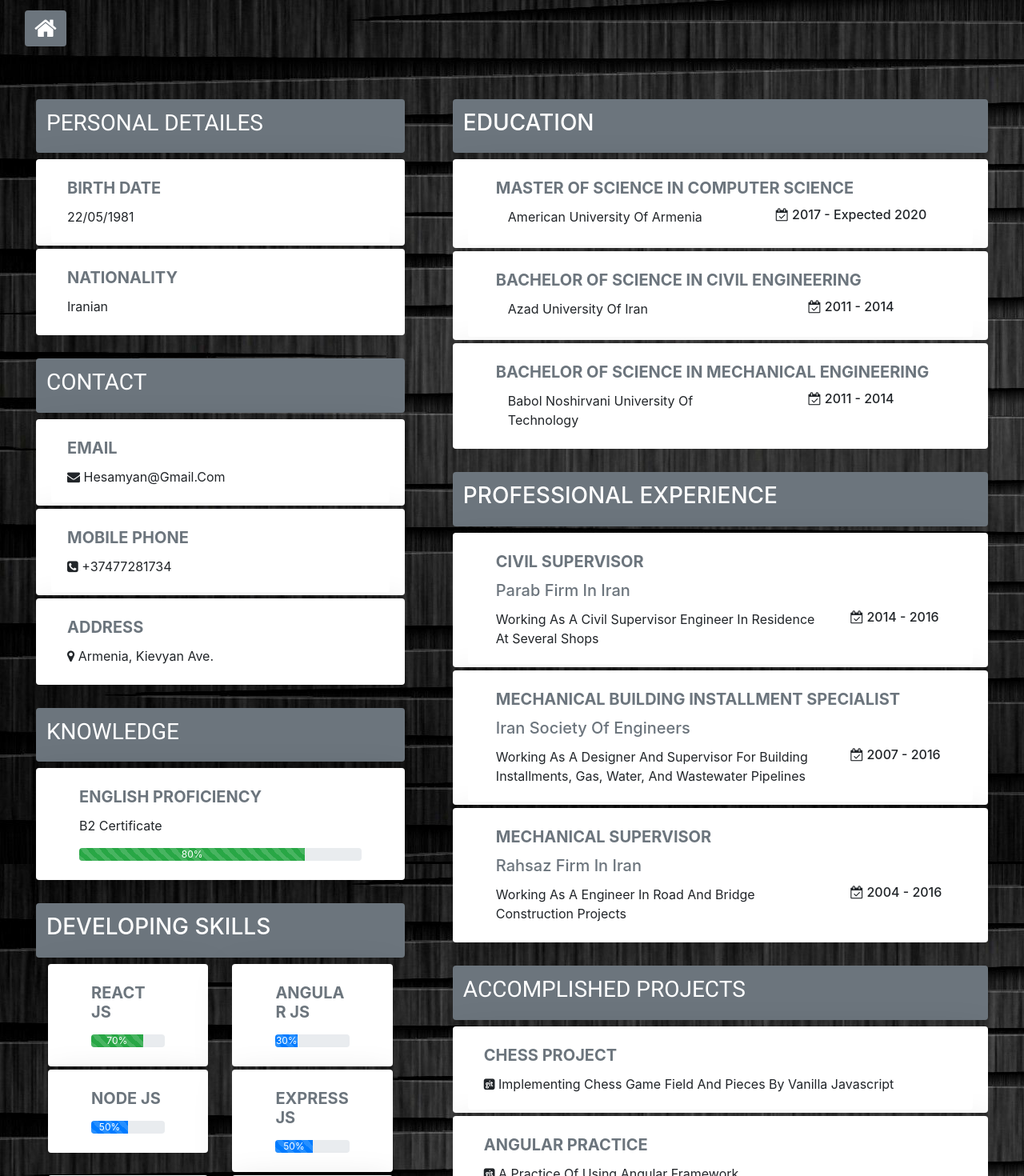
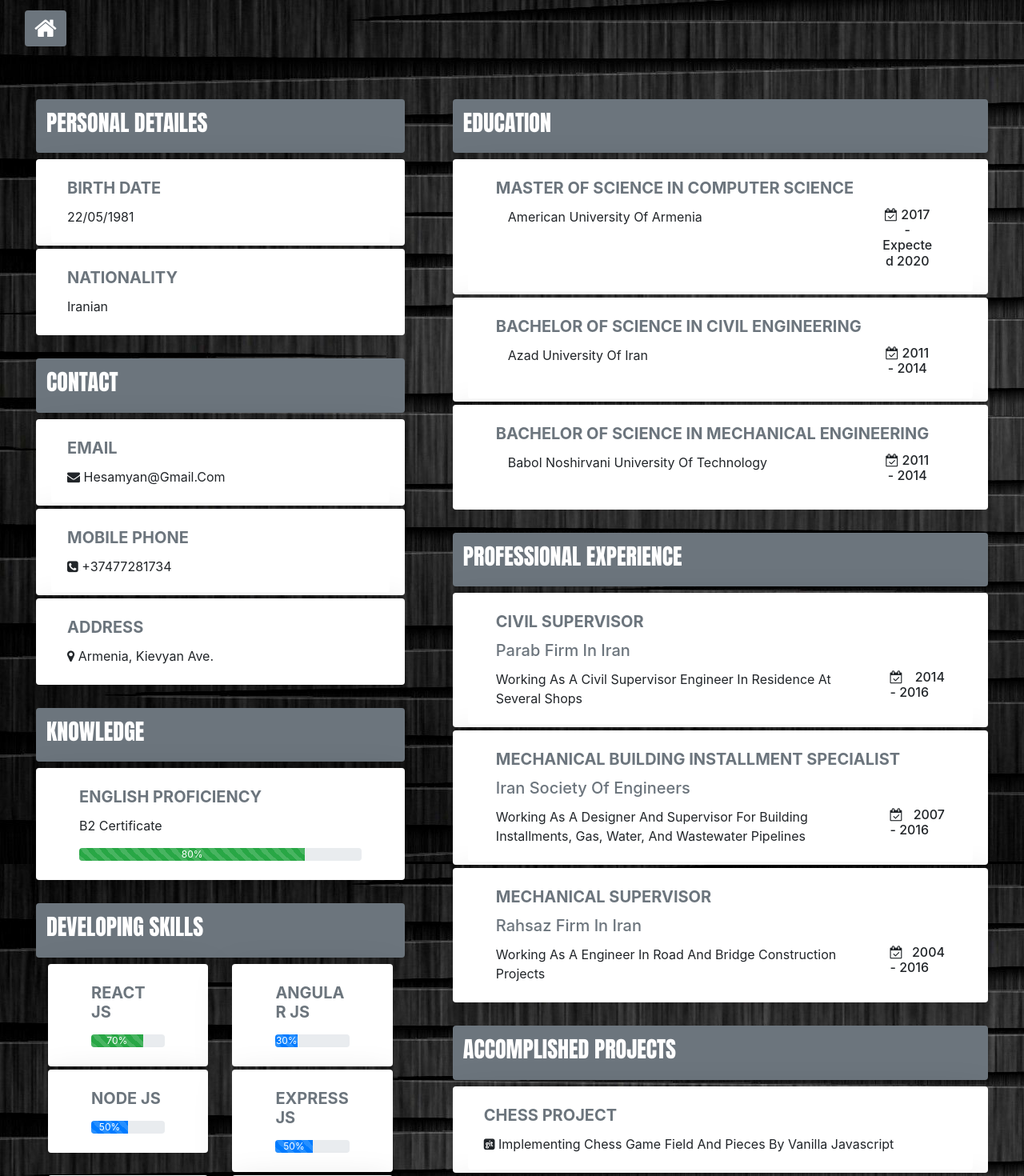
Before and after one commit to hooman734/cv, a React (Create React App) app: page / in a window 1280 px wide. Shown: the top 1470 px of the page at 80% size. Built offline with nearby package versions, Linux system fonts and the light colour scheme.

Commit message:
good improvments

```diff
--- a/public/index.html
+++ b/public/index.html
@@ -10,7 +10,7 @@
       content="Web site created using create-react-app"
     />
     <link
-      href="https://fonts.googleapis.com/css?family=Oswald|Roboto&display=swap"
+      href="https://fonts.googleapis.com/css?family=Anton&display=swap"
       rel="stylesheet"
     />
     <link rel="apple-touch-icon" href="logo192.png" />
--- a/src/App.css
+++ b/src/App.css
@@ -25,7 +25,7 @@
 
 .text {
   overflow: hidden;
-  font-family: "Roboto", sans-serif;
+  font-family: "Anton", sans-serif;
 }
 
 .App-header {
--- a/src/Components/DetailEducation.jsx
+++ b/src/Components/DetailEducation.jsx
@@ -17,7 +17,7 @@ const DetailEducation = function(props) {
             <div className="row">
               <div className="col-sm">
                 <div className="row">
-                  <div className="col-sm-7">
+                  <div className="col-sm-10">
                     <a
                       className="text-decoration-none text-reset text-capitalize text-justify"
                       href={link || "#"}
@@ -27,7 +27,7 @@ const DetailEducation = function(props) {
                       </p>
                     </a>
                   </div>
-                  <div className="col-sm-5 text-capitalize">
+                  <div className="col-sm-2 text-capitalize">
                     <h6>
                       <i className="fa fa-calendar-check" /> {start} - {end}
                     </h6>
--- a/src/Components/DetailProgress.jsx
+++ b/src/Components/DetailProgress.jsx
@@ -23,12 +23,12 @@ const DetailProgress = function(props) {
               </div>
             </div>
             <div className="row">
-              <div className="col-sm-9">
+              <div className="col-sm-10">
                 <p className="card-text text-left text-wrap text-reset text-capitalize text-justify">
                   {context}
                 </p>
               </div>
-              <div className="col-sm-3 text-capitalize text-justify">
+              <div className="col-sm-2 text-capitalize text-justify">
                 <h6>
                   <i className="fa fa-calendar-check" /> {start} - {end}
                 </h6>
--- a/src/Components/Education.jsx
+++ b/src/Components/Education.jsx
@@ -7,7 +7,10 @@ const Education = function() {
       {" "}
       <div className="col-sm" style={{ paddingTop: "25px" }}>
         <div className="shadow-lg p-2 mb-2 badge-secondary rounded">
-          <h3 className="text-left text-uppercase" style={{ padding: "5px" }}>
+          <h3
+            className="text text-left text-uppercase"
+            style={{ padding: "5px" }}
+          >
             Education
           </h3>
         </div>
--- a/src/Components/ProfessionalExp.jsx
+++ b/src/Components/ProfessionalExp.jsx
@@ -6,7 +6,10 @@ const Professional_exp = function() {
     <div className="row">
       <div className="col-sm" style={{ paddingTop: "25px" }}>
         <div className="shadow-lg p-2 mb-2 badge-secondary rounded">
-          <h3 className="text-left text-uppercase" style={{ padding: "5px" }}>
+          <h3
+            className="text text-left text-uppercase"
+            style={{ padding: "5px" }}
+          >
             professional experience
           </h3>
         </div>
--- a/src/Components/Skill.jsx
+++ b/src/Components/Skill.jsx
@@ -6,7 +6,10 @@ const Skill = function() {
     <div className="row">
       <div className="col-sm" style={{ paddingTop: "25px" }}>
         <div className="shadow-lg p-2 mb-2 badge-secondary rounded">
-          <h3 className="text-left text-uppercase" style={{ padding: "5px" }}>
+          <h3
+            className="text text-left text-uppercase"
+            style={{ padding: "5px" }}
+          >
             developing skills
           </h3>
         </div>
```
Also changed, not shown: 12 other files (tests, documents, lock files or other folders).
